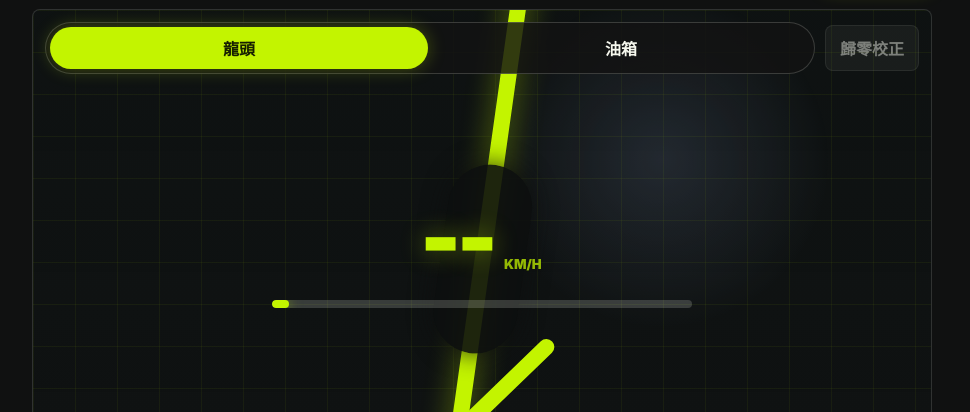
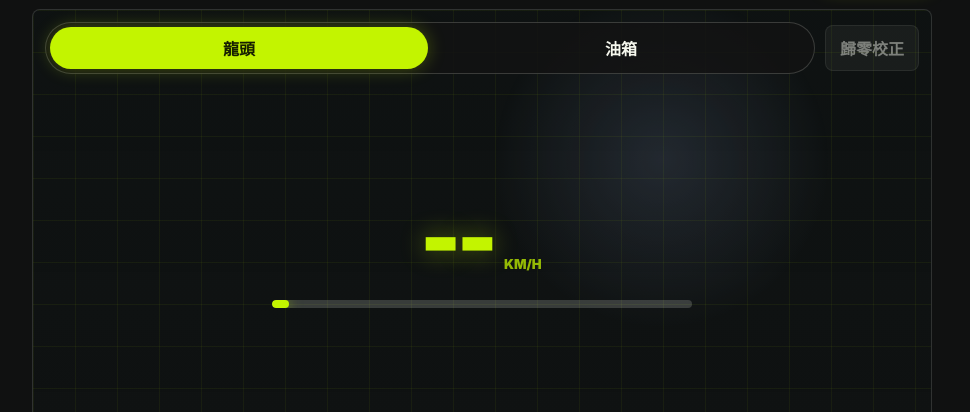
Before and after one commit to virus874874/Moto-Agent, a website with bundled scripts: page index.html in a window 1280 px wide. Shown: the part 77-489 px from the top of the page, without its empty margins (158-1128 px from the left). Built offline with nearby package versions, Linux system fonts and the light colour scheme.

Commit message:
Remove route line background

```diff
--- a/index.html
+++ b/index.html
@@ -20,7 +20,6 @@
 
     <section class="ride-canvas" aria-label="riding dashboard">
       <div class="map-grid" aria-hidden="true"></div>
-      <div class="route-line" aria-hidden="true"></div>
 
       <div class="function-row" aria-label="mount and calibration controls">
         <div class="segmented-control" role="group" aria-label="手機固定位置">
--- a/service-worker.js
+++ b/service-worker.js
@@ -1,4 +1,4 @@
-const CACHE_NAME = "moto-agent-v20";
+const CACHE_NAME = "moto-agent-v21";
 const APP_ASSETS = [
   "./",
   "./index.html",
--- a/styles.css
+++ b/styles.css
@@ -142,45 +142,6 @@ h1 {
     radial-gradient(circle at 70% 30%, rgba(173, 198, 255, 0.16), transparent 24%);
   background-size: 42px 42px, 42px 42px, 100% 100%;
   opacity: 0.8;
-}
-
-.route-line {
-  position: absolute;
-  left: 50%;
-  top: -12%;
-  width: 16px;
-  height: 126%;
-  border-radius: 999px;
-  background: #c3f400;
-  box-shadow: 0 0 30px rgba(195, 244, 0, 0.45);
-  transform: translateX(-50%) rotate(8deg);
-}
-
-.route-line::before {
-  position: absolute;
-  content: "";
-  left: -34px;
-  top: 34%;
-  width: 84px;
-  height: 190px;
-  border-radius: 999px;
-  background: rgba(13, 15, 15, 0.9);
-  box-shadow: 0 0 24px rgba(13, 15, 15, 0.82);
-}
-
-.route-line::after {
-  position: absolute;
-  content: "";
-  width: 16px;
-  border-radius: 999px;
-  background: #c3f400;
-}
-
-.route-line::after {
-  right: -34px;
-  bottom: 18%;
-  height: 150px;
-  transform: rotate(38deg);
 }
 
 .function-row,
```
Also changed, not shown: 1 other file.
